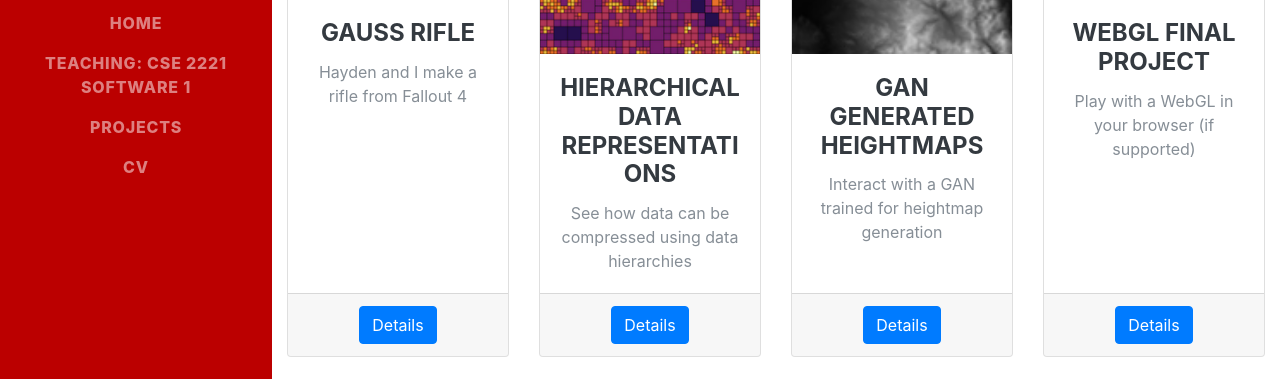
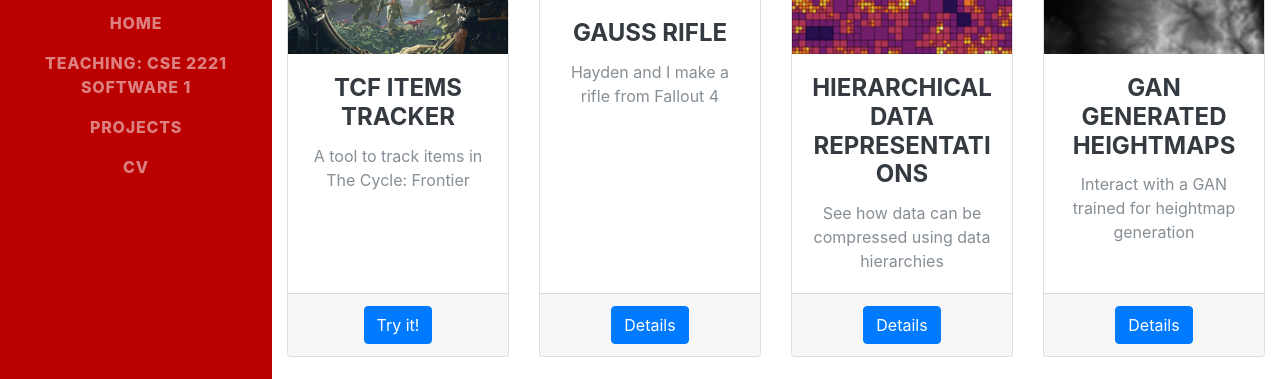
Before and after one commit to skywolf829/website, a Flask app: page /projects in a window 1280 px wide. Shown: the part 379-758 px from the top of the page. Run offline with Flask 2, Linux system fonts and the light colour scheme; some libraries are stand-ins or nearby versions; some web fonts are replaced.

Commit message:
Adds TCF Items Tracker to project page

```diff
--- a/log.txt
+++ b/log.txt
@@ -59,3 +59,8 @@
 11/02/2021 16:52:06: 127.0.0.1 /projects/HierarchicalDataRepresentations.html?
 11/02/2021 16:54:04: 127.0.0.1 /projects/HierarchicalDataRepresentations.html?
 11/02/2021 16:55:13: 127.0.0.1 /projects/HierarchicalDataRepresentations.html?
+27/03/2022 16:18:33: 127.0.0.1 /?
+27/03/2022 16:18:59: 127.0.0.1 /TCFItemTracker?
+27/03/2022 16:23:12: 127.0.0.1 /?
+27/03/2022 16:23:15: 127.0.0.1 /projects?
+27/03/2022 16:23:22: 127.0.0.1 /TCFItemTracker?
--- a/templates/pages/projects_body.html
+++ b/templates/pages/projects_body.html
@@ -14,6 +14,21 @@
 
     <!-- Page Features -->
     <div class="row text-center">
+
+      <div class="col-lg-3 col-md-6 mb-4">
+        <div class="card h-100">
+          <img class="card-img-top card-image"
+          src="/static/img/TCF.jpg"
+          alt="http://placehold.it/500x325">
+          <div class="card-body">
+            <h4 class="card-title">TCF Items Tracker</h4>
+            <p class="card-text">A tool to track items in The Cycle: Frontier</p>
+          </div>
+          <div class="card-footer">
+            <a href="/TCFItemTracker" class="btn btn-primary">Try it!</a>
+          </div>
+        </div>
+      </div>
 
       <div class="col-lg-3 col-md-6 mb-4">
         <div class="card h-100">
```
Also changed, not shown: static/img/TCF.jpg (added).
